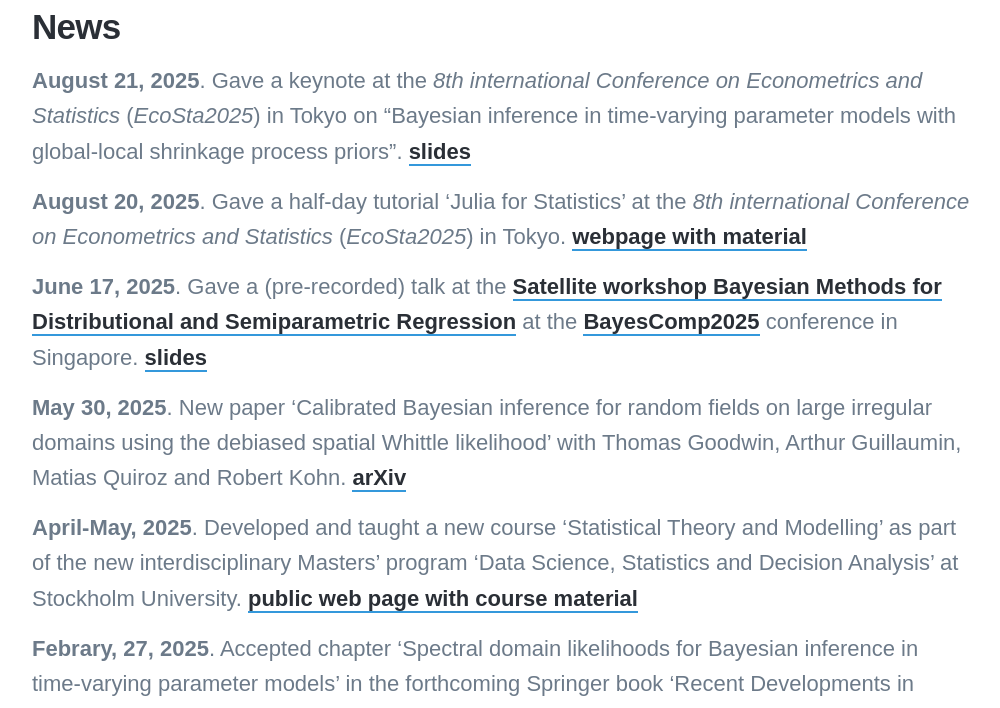
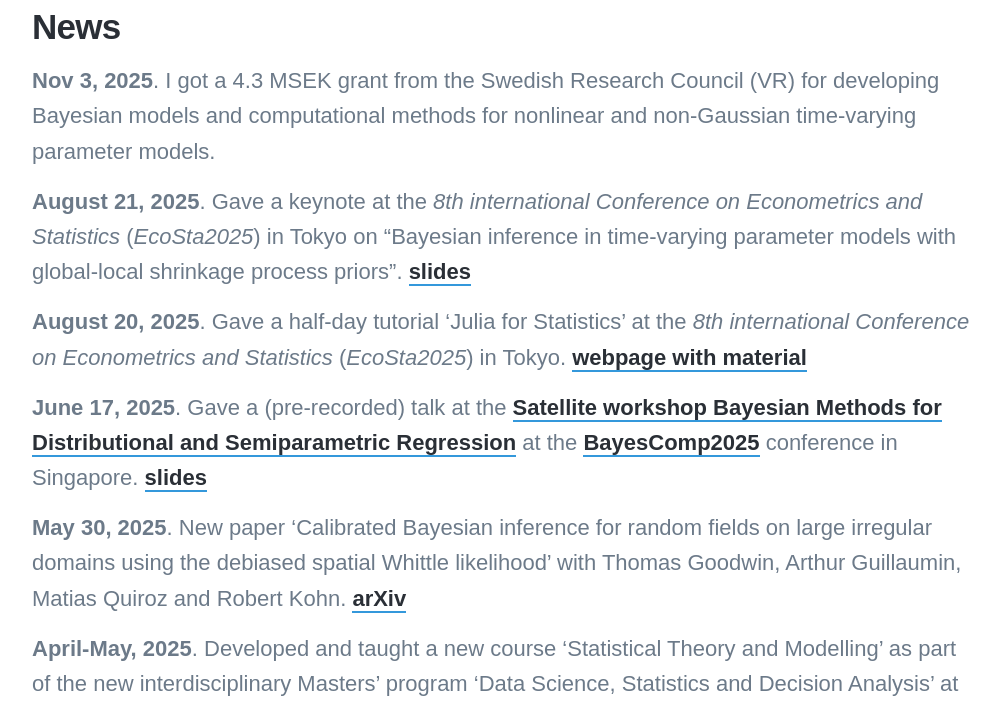
Before and after one commit to mattiasvillani/mattiasvillani.github.io, a Jekyll site: the page built from _pages/news.md, in a window 1280 px wide and 900 px high, scrolled down 416 px, cut to the strip 192-900 px from the top of the window. Shown: the whole strip, without its empty margins (138-1138 px from the left). Built offline with Jekyll 4.4.1, drawn with Linux system fonts in a browser that asks for light colours; nearby versions of some CDN libraries; some web fonts are replaced.

Commit message:
added the new VR

```diff
--- a/_pages/news.md
+++ b/_pages/news.md
@@ -7,6 +7,8 @@ featured_image: /images/linocut_newspaper.jpg
 
 
 ## News
+
+**Nov 3, 2025**. I got a 4.3 MSEK grant from the Swedish Research Council (VR) for developing Bayesian models and computational methods for nonlinear and non-Gaussian time-varying parameter models.
 
 **August 21, 2025**. Gave a keynote at the *8th international Conference on Econometrics and Statistics* (*EcoSta2025*) in Tokyo on "Bayesian inference in time-varying parameter models with global-local shrinkage process priors". [slides](https://github.com/mattiasvillani/Talks/raw/master/Ecosta2025Villani.pdf)
 
```
